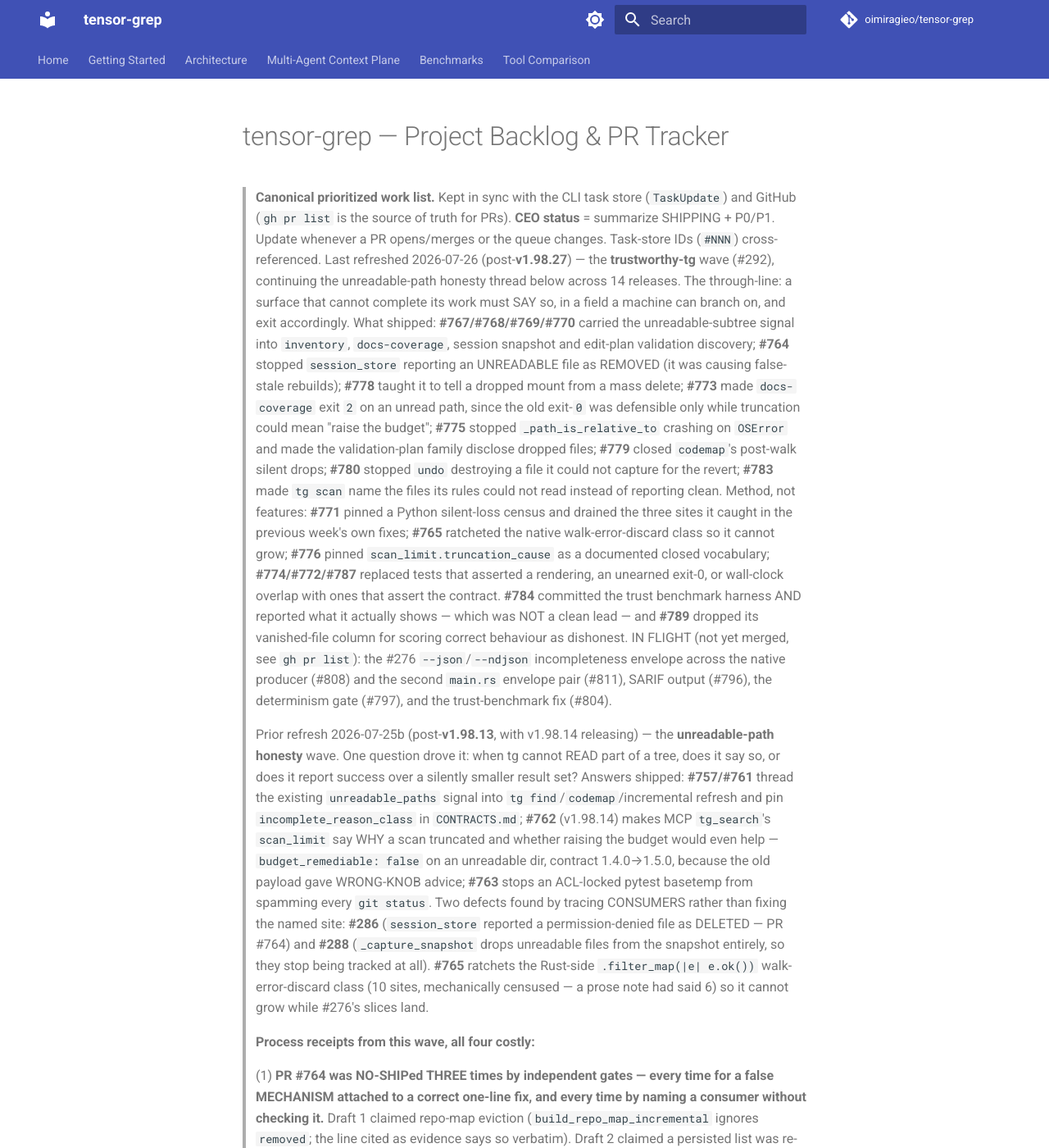
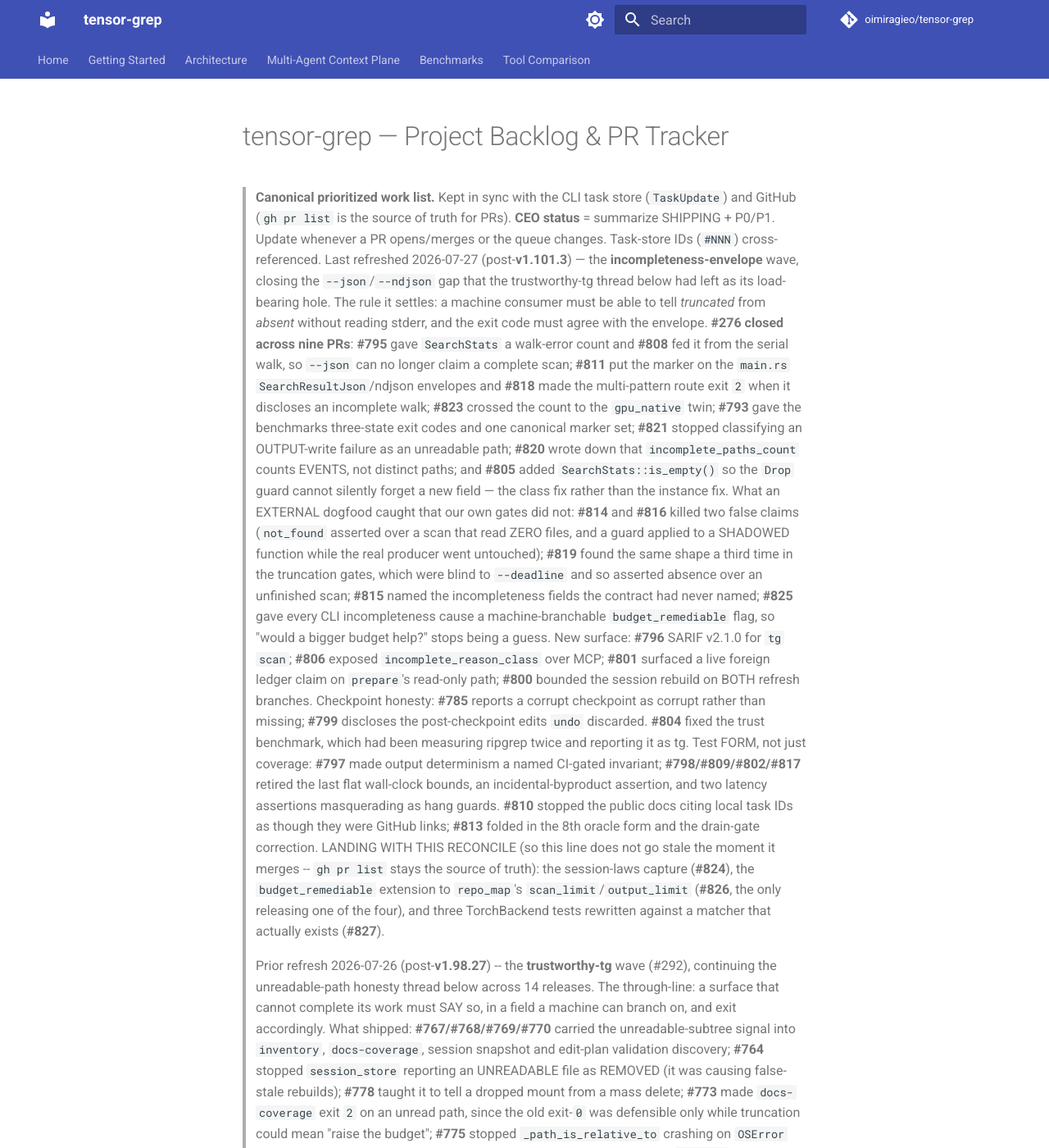
Before and after one commit to oimiragieo/tensor-grep, an MkDocs documentation site: the page built from docs/BACKLOG.md, in a window 1280 px wide and 1400 px high. Shown: the whole window at 82% size. Built offline with MkDocs 1.6.1 and Material for MkDocs 9.7.7, drawn with Linux system fonts in a browser that asks for light colours; comment, search, counter and statistics services are not loaded; some of the changed text lies outside the part shown.

Commit message:
docs(backlog): reconcile the canonical ledger to v1.101.3 (#828)
* docs(backlog): reconcile the canonical ledger to v1.101.3

The ledger's newest entry was v1.98.27 while live was v1.101.3 -- 13 releases
and 29 substantive commits unrecorded.

Two things, not one:

1. ADDS the v1.99.0->v1.101.3 wave. The through-line is the incompleteness
   envelope: a machine consumer must be able to tell *truncated* from *absent*
   without reading stderr, and the exit code must agree with the envelope.
   #276 closed across nine PRs (#795 #808 #811 #818 #823 #793 #821 #820 #805);
   an external dogfood caught three false-claim defects our own gates missed
   (#814 #816 #819); the contract gained the names it lacked (#815 #825); new
   surface landed (#796 SARIF, #806 MCP incomplete_reason_class, #801, #800);
   checkpoint honesty (#785 #799); and #804 fixed a trust benchmark that had
   been measuring ripgrep twice and reporting it as tg.

2. REMOVES a block that had become FALSE. The header listed #808, #811, #796,
   #797 and #804 under "IN FLIGHT (not yet merged)". All five are merged on
   main -- verified per PR against the commit log before deleting the block,
   not assumed from the dates. A stale in-flight list is worse than no list:
   it tells a reader work is pending that already shipped.

The current IN FLIGHT line now names what is actually open: #824, #826, #827.

Verified: flag literals (`--json`/`--ndjson`/`--deadline`) intact after the
em-dash normalisation, and `ruff format --preview --check` clean (CI formats
markdown fences repo-wide and that is a release gate).

* docs(backlog): name the co-landing PRs as co-landing, not as in-flight

The reconcile this amends deletes a stale IN FLIGHT block, so opening a new one
that goes stale the same hour would repeat the defect it fixes. #824/#826/#827
merge alongside this PR, so they are labelled as co-landing and `gh pr list` is
named as the source of truth.

```diff
--- a/docs/BACKLOG.md
+++ b/docs/BACKLOG.md
@@ -3,7 +3,43 @@
 > **Canonical prioritized work list.** Kept in sync with the CLI task store (`TaskUpdate`) and
 > GitHub (`gh pr list` is the source of truth for PRs). **CEO status** = summarize SHIPPING + P0/P1.
 > Update whenever a PR opens/merges or the queue changes. Task-store IDs (`#NNN`) cross-referenced.
-> Last refreshed 2026-07-26 (post-**v1.98.27**) — the **trustworthy-tg** wave (#292), continuing
+> Last refreshed 2026-07-27 (post-**v1.101.3**) — the **incompleteness-envelope** wave, closing
+> the `--json`/`--ndjson` gap that the trustworthy-tg thread below had left as its load-bearing
+> hole. The rule it settles: a machine consumer must be able to tell *truncated* from *absent*
+> without reading stderr, and the exit code must agree with the envelope.
+> **#276 closed across nine PRs**: **#795** gave `SearchStats` a walk-error count and **#808** fed
+> it from the serial walk, so `--json` can no longer claim a complete scan; **#811** put the marker
+> on the `main.rs` `SearchResultJson`/ndjson envelopes and **#818** made the multi-pattern route
+> exit `2` when it discloses an incomplete walk; **#823** crossed the count to the `gpu_native`
+> twin; **#793** gave the benchmarks three-state exit codes and one canonical marker set; **#821**
+> stopped classifying an OUTPUT-write failure as an unreadable path; **#820** wrote down that
+> `incomplete_paths_count` counts EVENTS, not distinct paths; and **#805** added
+> `SearchStats::is_empty()` so the `Drop` guard cannot silently forget a new field — the class fix
+> rather than the instance fix.
+> What an EXTERNAL dogfood caught that our own gates did not: **#814** and **#816** killed two false
+> claims (`not_found` asserted over a scan that read ZERO files, and a guard applied to a SHADOWED
+> function while the real producer went untouched); **#819** found the same shape a third time in
+> the truncation gates, which were blind to `--deadline` and so asserted absence over an unfinished
+> scan; **#815** named the incompleteness fields the contract had never named; **#825** gave every
+> CLI incompleteness cause a machine-branchable `budget_remediable` flag, so "would a bigger budget
+> help?" stops being a guess.
+> New surface: **#796** SARIF v2.1.0 for `tg scan`; **#806** exposed `incomplete_reason_class` over
+> MCP; **#801** surfaced a live foreign ledger claim on `prepare`'s read-only path; **#800** bounded
+> the session rebuild on BOTH refresh branches. Checkpoint honesty: **#785** reports a corrupt
+> checkpoint as corrupt rather than missing; **#799** discloses the post-checkpoint edits `undo`
+> discarded. **#804** fixed the trust benchmark, which had been measuring ripgrep twice and
+> reporting it as tg.
+> Test FORM, not just coverage: **#797** made output determinism a named CI-gated invariant;
+> **#798/#809/#802/#817** retired the last flat wall-clock bounds, an incidental-byproduct
+> assertion, and two latency assertions masquerading as hang guards. **#810** stopped the public
+> docs citing local task IDs as though they were GitHub links; **#813** folded in the 8th oracle
+> form and the drain-gate correction.
+> LANDING WITH THIS RECONCILE (so this line does not go stale the moment it merges -- `gh pr list`
+> stays the source of truth): the session-laws capture (**#824**), the `budget_remediable`
+> extension to `repo_map`'s `scan_limit`/`output_limit` (**#826**, the only releasing one of the
+> four), and three TorchBackend tests rewritten against a matcher that actually exists (**#827**).
+>
+> Prior refresh 2026-07-26 (post-**v1.98.27**) -- the **trustworthy-tg** wave (#292), continuing
 > the unreadable-path honesty thread below across 14 releases. The through-line: a surface that
 > cannot complete its work must SAY so, in a field a machine can branch on, and exit accordingly.
 > What shipped: **#767/#768/#769/#770** carried the unreadable-subtree signal into `inventory`,
@@ -22,9 +58,6 @@
 > wall-clock overlap with ones that assert the contract. **#784** committed the trust benchmark
 > harness AND reported what it actually shows — which was NOT a clean lead — and **#789** dropped
 > its vanished-file column for scoring correct behaviour as dishonest.
-> IN FLIGHT (not yet merged, see `gh pr list`): the #276 `--json`/`--ndjson` incompleteness
-> envelope across the native producer (#808) and the second `main.rs` envelope pair (#811), SARIF
-> output (#796), the determinism gate (#797), and the trust-benchmark fix (#804).
 >
 > Prior refresh 2026-07-25b (post-**v1.98.13**, with v1.98.14 releasing) — the **unreadable-path
 > honesty** wave. One question drove it: when tg cannot READ part of a tree, does it say so, or does
```
